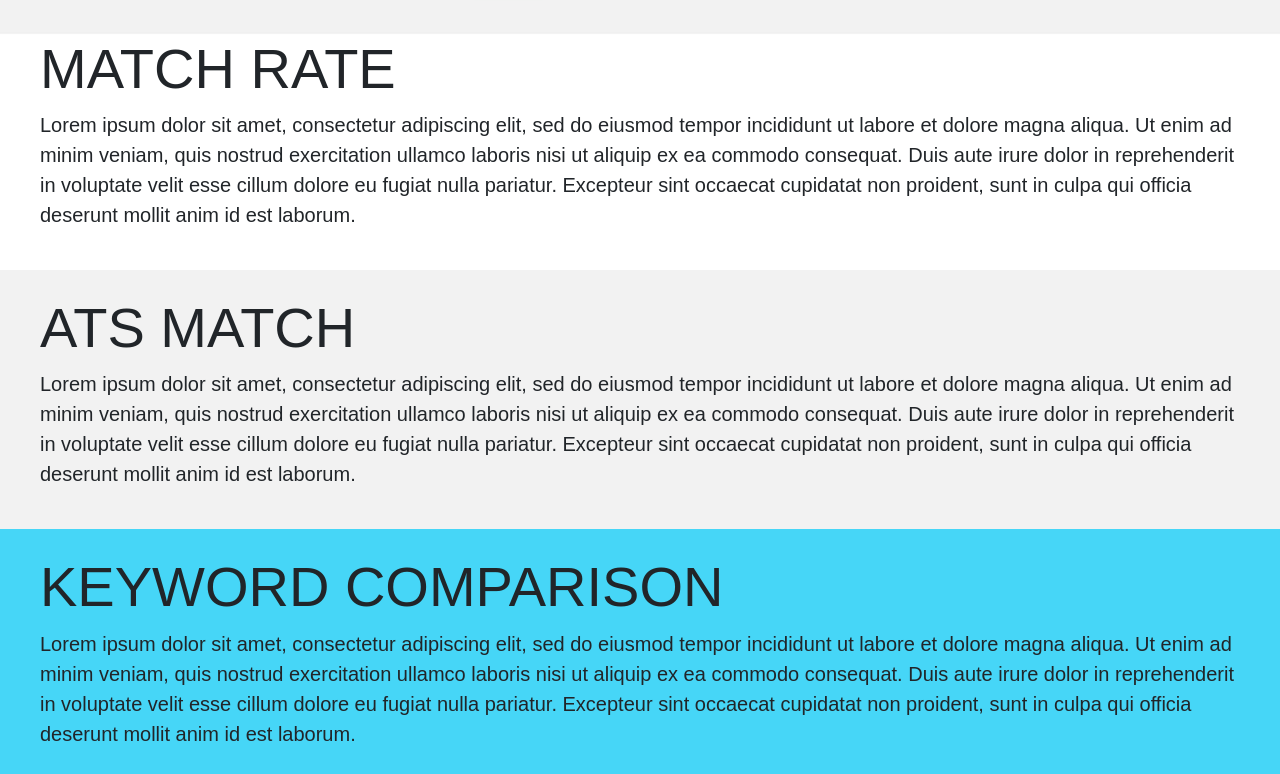
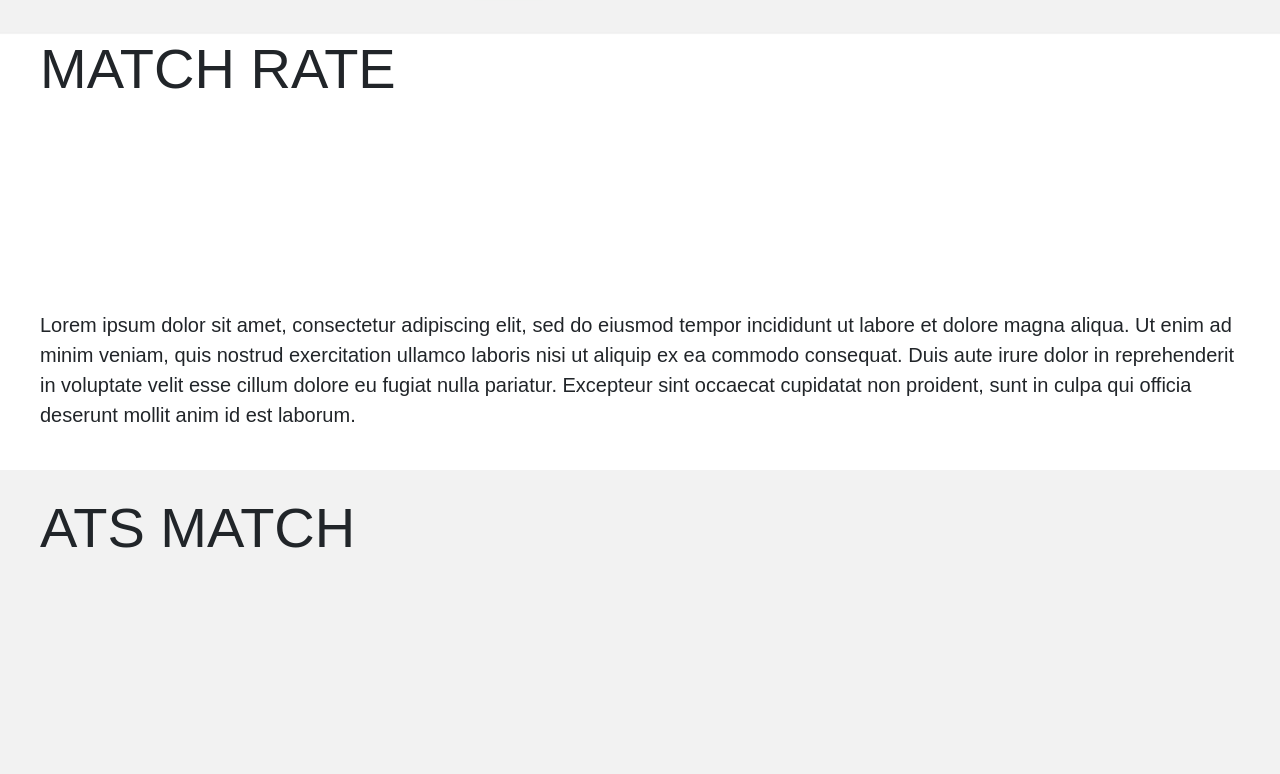
Before and after one commit to yocodigo/ResuMatch, a React (Create React App) app: page / in a window 1280 px wide. Shown: the part 665-1439 px from the top of the page. Built offline with nearby package versions, Linux system fonts and the light colour scheme; the HTML template or start-up script is replaced by a standard one.

Commit message:
made update on dependencies

```diff
--- a/package.json
+++ b/package.json
@@ -7,8 +7,8 @@
     "axios": "^0.18.0",
     "materialize": "^1.0.0",
     "materialize-css": "^1.0.0",
-    "react": "^16.4.1",
-    "react-dom": "^16.4.1",
+    "react": "^16.5.1",
+    "react-dom": "^16.5.1",
     "react-redux": "^5.0.7",
     "react-router-dom": "^4.3.1",
     "react-scripts": "1.1.4"
--- a/src/components/ats/ats.js
+++ b/src/components/ats/ats.js
@@ -4,7 +4,7 @@
 const Ats = props => (
   <div style={{background: '#F2F2F2'}}>
   <br></br>
-    <h1 className="right-align display-4 indigo-text text-darken-4" style={{padding:"0px 40px 0px 40px"}}>ATS MATCH</h1>
+    <h1 className="right-align display-4 indigo-text text-darken-4" style={{padding:"0px 40px 200px 40px"}}>ATS MATCH</h1>
     <p className="right-align lead indigo-text text-darken-4" style={{padding:"0px 40px 40px 40px", marginBottom: '0px' }}>Lorem ipsum dolor sit amet, consectetur adipiscing elit, sed do eiusmod tempor incididunt ut labore et dolore magna aliqua. Ut enim ad minim veniam, quis nostrud exercitation ullamco laboris nisi ut aliquip ex ea commodo consequat. Duis aute irure dolor in reprehenderit in voluptate velit esse cillum dolore eu fugiat nulla pariatur. Excepteur sint occaecat cupidatat non proident, sunt in culpa qui officia deserunt mollit anim id est laborum.</p>
   </div>
 );
--- a/src/components/keyword/keyword.js
+++ b/src/components/keyword/keyword.js
@@ -4,8 +4,8 @@
 const Keyword = props => (
   <div style={{background: '#46D6F7'}}>
   <br></br>
-    <h1 className="display-4 indigo-text text-darken-4" style={{padding:"0px 40px 0px 40px"}}>KEYWORD COMPARISON</h1>
-    <p className="lead indigo-text text-darken-4" style={{padding:"0px 40px 0px 40px"}}>Lorem ipsum dolor sit amet, consectetur adipiscing elit, sed do eiusmod tempor incididunt ut labore et dolore magna aliqua. Ut enim ad minim veniam, quis nostrud exercitation ullamco laboris nisi ut aliquip ex ea commodo consequat. Duis aute irure dolor in reprehenderit in voluptate velit esse cillum dolore eu fugiat nulla pariatur. Excepteur sint occaecat cupidatat non proident, sunt in culpa qui officia deserunt mollit anim id est laborum.</p>
+    <h1 className="display-4 indigo-text text-darken-4" style={{padding:"0px 40px 200px 40px"}}>KEYWORD <br></br> COMPARISON</h1>
+    <p className="lead indigo-text text-darken-4" style={{padding:"0px 25px 0px 40px"}}>Lorem ipsum dolor sit amet, consectetur adipiscing elit, sed do eiusmod tempor incididunt ut labore et dolore magna aliqua. Ut enim ad minim veniam, quis nostrud exercitation ullamco laboris nisi ut aliquip ex ea commodo consequat. Duis aute irure dolor in reprehenderit in voluptate velit esse cillum dolore eu fugiat nulla pariatur. Excepteur sint occaecat cupidatat non proident, sunt in culpa qui officia deserunt mollit anim id est laborum.</p>
     <br/>
   </div>
 );
--- a/src/components/matchrate/matchrate.js
+++ b/src/components/matchrate/matchrate.js
@@ -7,8 +7,8 @@
 
 const MatchRate = props => (
   <div>
-    <h1 className="display-4 indigo-text text-darken-4" style={{padding:"0px 40px 0px 40px"}}>MATCH RATE</h1>
-    <p className="lead indigo-text text-darken-4" style={{padding:"0px 40px 0px 40px"}}>Lorem ipsum dolor sit amet, consectetur adipiscing elit, sed do eiusmod tempor incididunt ut labore et dolore magna aliqua. Ut enim ad minim veniam, quis nostrud exercitation ullamco laboris nisi ut aliquip ex ea commodo consequat. Duis aute irure dolor in reprehenderit in voluptate velit esse cillum dolore eu fugiat nulla pariatur. Excepteur sint occaecat cupidatat non proident, sunt in culpa qui officia deserunt mollit anim id est laborum.</p>
+    <h1 className="display-4 indigo-text text-darken-4" style={{padding:"0px 0px 200px 40px"}}>MATCH RATE</h1>
+    <p className="lead indigo-text text-darken-4" style={{padding:"0px 25px 0px 40px"}}>Lorem ipsum dolor sit amet, consectetur adipiscing elit, sed do eiusmod tempor incididunt ut labore et dolore magna aliqua. Ut enim ad minim veniam, quis nostrud exercitation ullamco laboris nisi ut aliquip ex ea commodo consequat. Duis aute irure dolor in reprehenderit in voluptate velit esse cillum dolore eu fugiat nulla pariatur. Excepteur sint occaecat cupidatat non proident, sunt in culpa qui officia deserunt mollit anim id est laborum.</p>
     <br/>
   </div>
 );
```
Also changed, not shown: 1 other file (tests, documents, lock files or other folders).
